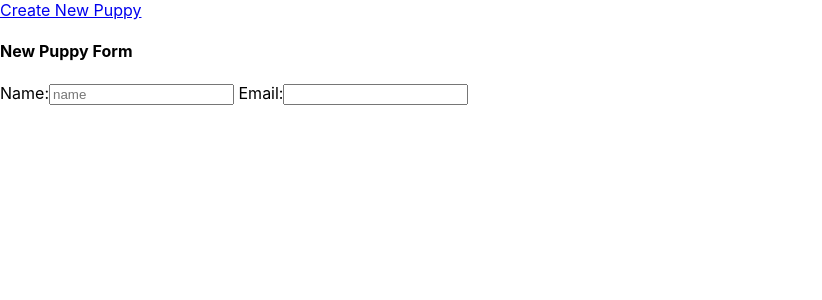
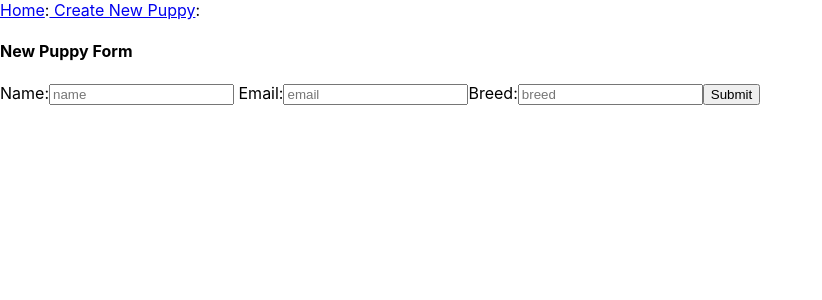
Before and after one commit to ahinkson5/puppy-bowl-projectv2, a React (Create React App) app: page /newPuppyForm in a window 1280 px wide. Shown: the top 300 px of the page, without its empty margins (0-822 px from the left). Built offline with nearby package versions, Linux system fonts and the light colour scheme.

Commit message:
up to display single dog

```diff
--- a/src/App.jsx
+++ b/src/App.jsx
@@ -2,6 +2,7 @@ import Players from "./components/Players";
 import NewPuppyForm from "./components/NewPuppyForm";
 import {Routes, Route} from "react-router-dom";
 import NavBar from "./components/NavBar";
+import SingleDog from "./components/SingleDog";
 
 
 
@@ -12,7 +13,7 @@ const App =()=>{
         <Routes>
             <Route path = "/" element= {<Players/>}/>
             <Route path = "/newPuppyForm" element = {<NewPuppyForm/>}/>
-            {/* <Route path = "/players/:id" element = {<SingleDog/>}/> */}
+            <Route path = "/players/:id" element = {<SingleDog/>}/>
         </Routes>
     </div>
     );
--- a/src/components/NavBar.jsx
+++ b/src/components/NavBar.jsx
@@ -3,10 +3,8 @@ import {Link} from "react-router-dom";
 function NavBar(){
     return(
         <nav>
-            <Link to = "/"> Home</Link>
-        </nav>,
-        <nav>
-            <Link to ="/newPuppyForm"> Create New Puppy</Link>
+            <Link to = "/"> Home</Link>:
+            <Link to ="/newPuppyForm"> Create New Puppy</Link>:
         </nav>
     );
 }
--- a/src/components/NewPuppyForm.jsx
+++ b/src/components/NewPuppyForm.jsx
@@ -7,14 +7,14 @@ export default function NewPuppyForm(){
 
     const [name, setName] = useState('');
     const [email, setEmail] = useState('');
-
+    const [breed, setBreed] = useState('');
 return (
     <div className = "container">
         <form
             // className= "not sure "
             onSubmit={async (event)=> {
             event.preventDefault();
-            const result = await createPuppy(name,email);
+            const result = await createPuppy(name,email,breed);
             navigate("/");
         }}>
             <h4>New Puppy Form</h4>
@@ -28,7 +28,24 @@ return (
                     }
                 }/>
             <label> Email:</label>
-            <input type="text" />
+            <input
+                value= {email}
+                type="text"
+                placeholder="email"
+                onChange ={(e)=> {
+                    setEmail (e.target.value);
+                    }
+                } />
+            <label>Breed:</label>
+            <input
+                value={breed}
+                type="text"
+                placeholder= "breed"
+                onChange = {(e) => {
+                    setBreed (e.target.value);
+                }
+                }/>
+                <button type="submit"> Submit</button>
         </form>
     </div>
 )
--- a/src/components/Players.jsx
+++ b/src/components/Players.jsx
@@ -1,9 +1,9 @@
 import { fetchPuppies } from "../ajaxHelpers/puppies";
 import { useState, useEffect } from "react";
-import { Navigate, useNavigate } from "react-router-dom";
+import { navigate, useNavigate } from "react-router-dom";
 
 function Players(){
-    const navigate= useNavigate();
+    const navigate = useNavigate();
 
 const [players, setPlayers] = useState([])
 
@@ -22,10 +22,11 @@ return(
                 return(
                     <div key= {player.id}>
                         <h4>{player.name}</h4>
+                        <h5>{player.breed}</h5>
                         <label>{player.id}</label>
                         <img src={player.imageUrl} />
                         <button onClick ={()=>{
-                            Navigate(`/players/${player.id}`);
+                            navigate(`/players/${player.id}`);
                         }}>See Details </button>
 
                     </div>
--- a/src/components/SingleDog.jsx
+++ b/src/components/SingleDog.jsx
@@ -0,0 +1,36 @@
+import { useState, useEffect } from "react";
+import { useNavigate,useParams } from "react-router-dom";
+import { navigate } from 'react-router-dom';
+
+import { fetchPuppyById,deletePuppyById } from "../ajaxHelpers/puppies";
+
+function SingleDog() {
+    const navigate= useNavigate();
+    const {dogId} = useParams();
+    const [player, setPlayer] = useState({});
+
+useEffect(()=>{
+    async function getPuppyById(){
+        const {data} = await fetchPuppyById(dogId);
+        setPlayer(data.players.id)
+    }
+    getPuppyById();
+},[]);
+
+async function handleDelete(){
+    const result = await deletePuppyById(player.id);
+    navigate("/");
+
+}
+return (
+    <div>
+        <h4>{player.name}</h4>
+        <h5>{player.breed}</h5>
+        <label>{player.id}</label>
+        <img src={player.imageUrl} />
+        <button onClick = {handleDelete}> Delete Puppy</button>
+    </div>
+)
+
+}
+export default SingleDog;
```
